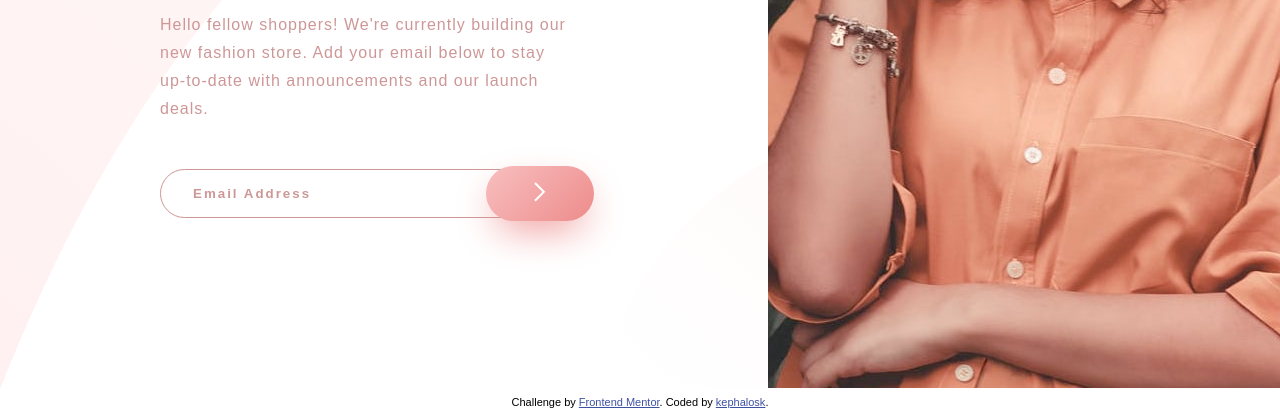
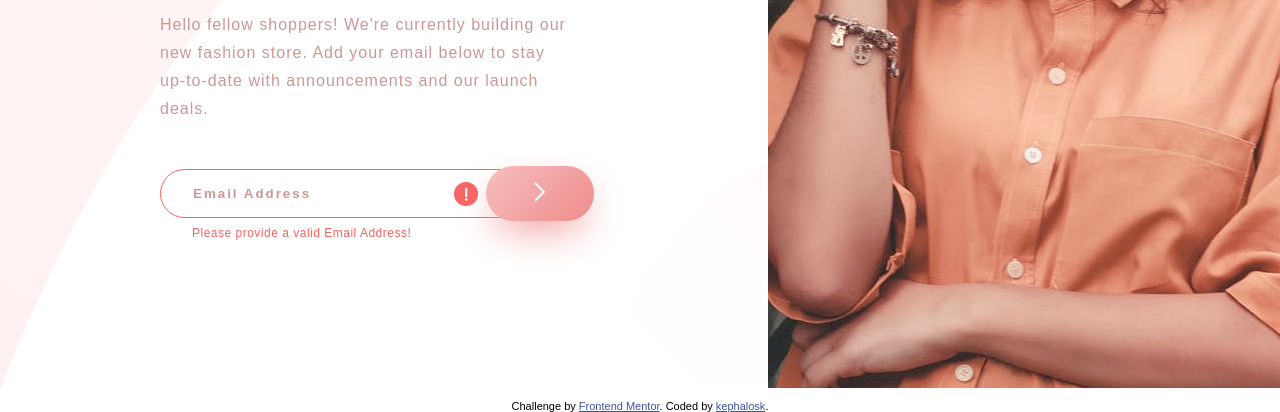
Before and after one commit to kephalosk/base-apparel-coming-soon, a plain HTML site: page index.html in a window 1280 px wide. Both pictures are taken after a click on the button 540 px from the left and 605 px from the top of the page. Shown: the part 412-824 px from the top of the page. Drawn offline with Linux system fonts and the light colour scheme; a web font is replaced by a local one.

Commit message:
add email validation

```diff
--- a/index.html
+++ b/index.html
@@ -39,6 +39,7 @@
 
             .contentEmailMessage {
                 color: hsl(0, 93%, 68%);
+                display: block;
                 font-size: 12px;
                 letter-spacing: 0.5px;
                 margin-left: 32px;
@@ -91,7 +92,12 @@
                 left: 80%;
                 padding: 16px 48px;
                 position: absolute;
-                top: calc(50% - 22px);
+                top: calc(50% - 24px);
+            }
+
+            button:focus {
+                background-image: linear-gradient(135deg, hsl(0, 80%, 95%), hsl(0, 80%, 86%));
+                outline: none;
             }
 
             button:hover {
@@ -128,7 +134,7 @@
             }
 
             input.error {
-                border: 2px solid hsl(0, 93%, 68%);
+                border: 1px solid hsl(0, 93%, 68%);
             }
 
             input::placeholder {
@@ -148,6 +154,44 @@
                 line-height: 175%;
             }
         </style>
+        <script>
+            document.addEventListener('DOMContentLoaded',() => {
+                const contentEmailIcon = document.querySelector('.contentEmailIcon');
+                const contentEmailMessage = document.querySelector('.contentEmailMessage');
+                const input = document.querySelector('input');
+                const button = document.querySelector('button');
+                let email = '';
+
+                button.addEventListener('click',validate);
+                button.addEventListener('keydown', function (event) {
+                    if (event.key === 'Enter' || event.key === ' '){
+                        validate.call(this);
+                    }
+                });
+
+                function validate() {
+                    email = input.value;
+                    console.log(email);
+
+                    if(isValidEmail(email)){
+                        contentEmailIcon.classList.remove('error');
+                        contentEmailMessage.classList.remove('error');
+                        input.classList.remove('error');
+                    } else {
+                        contentEmailIcon.classList.add('error');
+                        contentEmailMessage.classList.add('error');
+                        input.classList.add('error');
+                    }
+
+                    this.blur();
+                }
+
+                function isValidEmail(email) {
+                    const emailRegex = /^[^\s@]+@[^\s@]+\.[^\s@]+$/;
+                    return emailRegex.test(email);
+                }
+            });
+        </script>
     </head>
     <body>
         <main>
@@ -162,9 +206,9 @@
                     <p>Hello fellow shoppers! We're currently building our new fashion store.
                         Add your email below to stay up-to-date with announcements and our launch deals.</p>
                     <div class="contentEmail">
-                        <input placeholder="Email Address">
+                        <input placeholder="Email Address" tabindex="1">
                         <img class="contentEmailIcon" src="images/icon-error.svg" alt="error icon">
-                        <button><img src="images/icon-arrow.svg" alt="arrow icon"></button>
+                        <button><img src="images/icon-arrow.svg" alt="arrow icon" tabindex="2"></button>
                         <label class="contentEmailMessage">Please provide a valid Email Address!</label>
                     </div>
                 </header>
```
